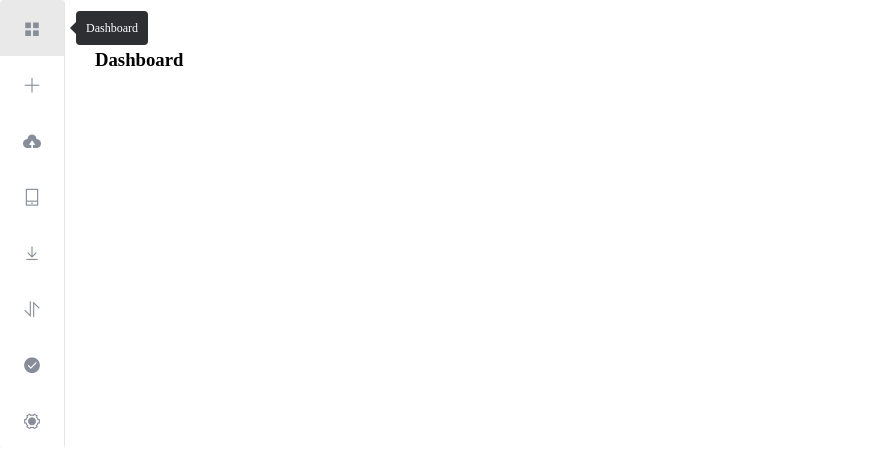
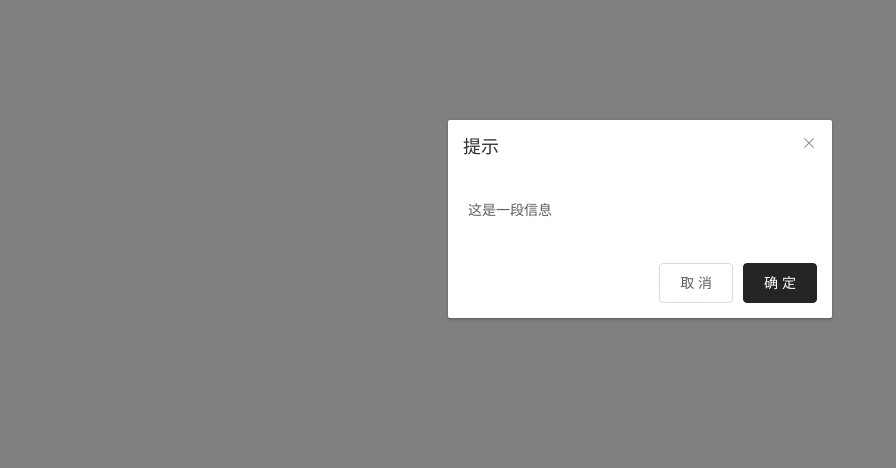
Before and after one commit to bragfoo/saman, a Vue app in the folder web/: page / in a window 1280 px wide. Shown: the top 468 px of the page, without its empty margins (0-896 px from the left). Built offline with nearby package versions, Linux system fonts and the light colour scheme; what v-charts would draw is missing.

Commit message:
add auth

```diff
--- a/web/src/App.vue
+++ b/web/src/App.vue
@@ -1,7 +1,18 @@
 <template>
+  <div>
+    <el-dialog
+      title="提示"
+      :visible.sync="dialogVisible"
+      width="30%"
+      :before-close="handleClose">
+      <span>这是一段信息</span>
+      <span slot="footer" class="dialog-footer">
+    <el-button @click="dialogVisible = false">取 消</el-button>
+    <el-button type="primary" @click="dialogVisible = false; auth = true">确 定</el-button></span>
+    </el-dialog>
     <el-container id="app">
       <el-aside width="65px">
-      <el-card style="border:0" :body-style="{ padding: '0px' }">
+        <el-card style="border:0" :body-style="{ padding: '0px' }" v-show="auth">
           <el-menu default-active="1-4-1" @open="handleOpen" @close="handleClose" :router=true
                    :collapse="true">
             <el-menu-item index="0" :route="{'name':'dashboard'}">
@@ -79,7 +90,7 @@
           </el-menu>
         </el-card>
       </el-aside>
-    <el-container>
+      <el-container v-show="auth">
         <!--<el-header>Header</el-header>-->
         <el-main>
           <router-view/>
@@ -87,11 +98,18 @@
         <!--<el-footer>Footer</el-footer>-->
       </el-container>
     </el-container>
+  </div>
 </template>
 
 <script>
   export default {
     name: 'app',
+    data () {
+      return {
+        dialogVisible: true,
+        auth: false
+      }
+    },
     methods: {
       handleOpen (key, keyPath) {
         console.log(key, keyPath)
```
Lines whose indentation alone changed are shown as unchanged.
